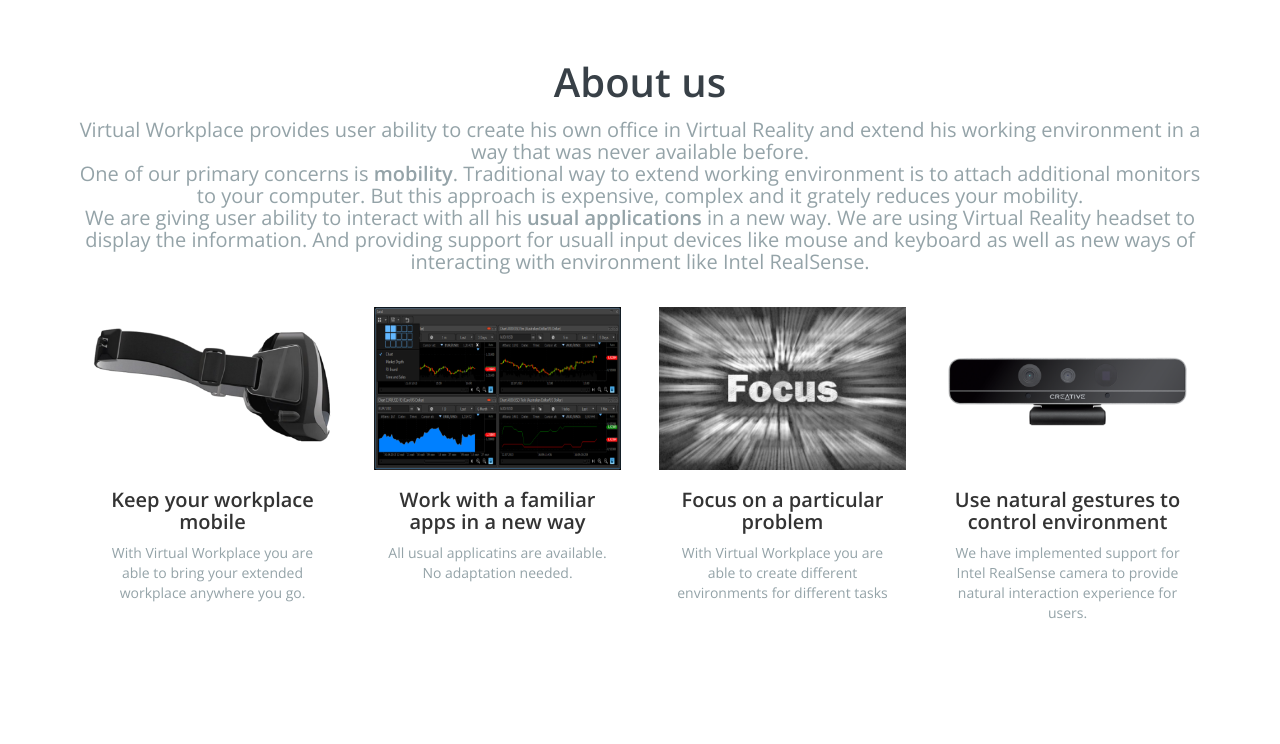
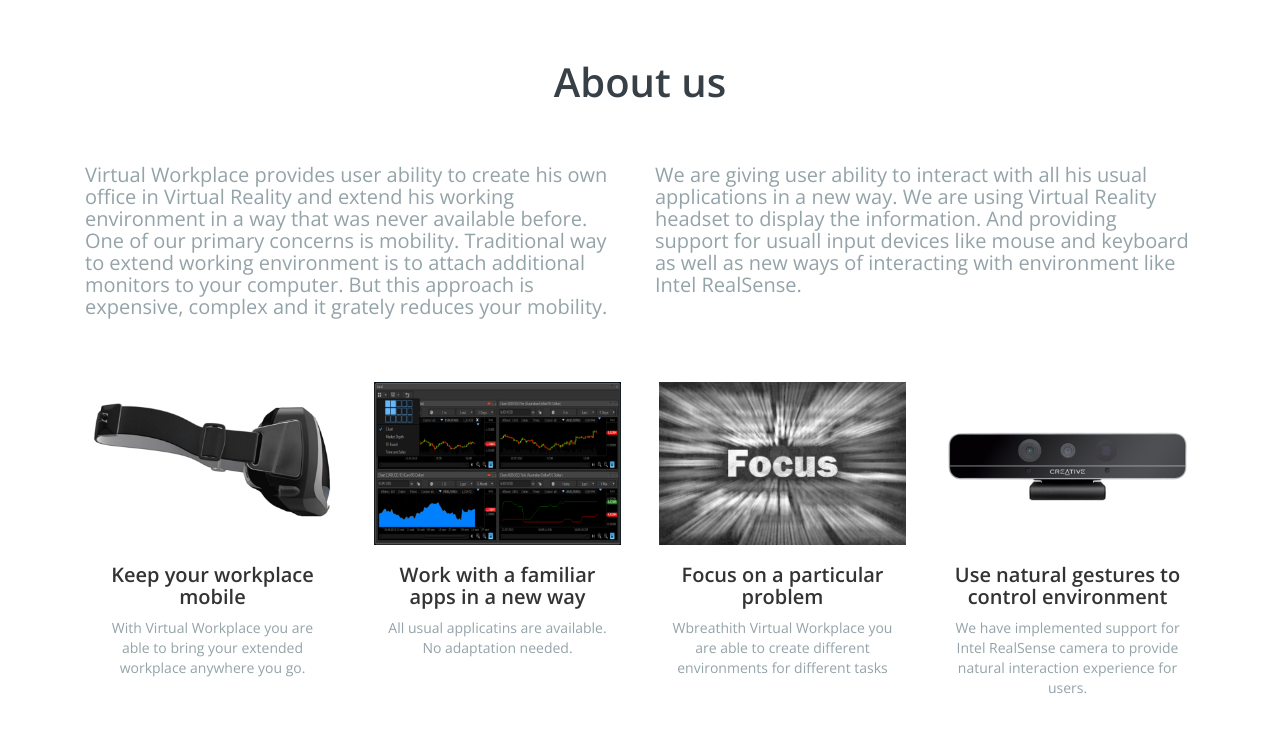
Before and after one commit to Stvad/stvad.github.io, a plain HTML site: page index.html in a window 1280 px wide. Shown: the part 1474-2218 px from the top of the page. Drawn offline with nearby package versions, Linux system fonts and the light colour scheme.

Commit message:
text style update

```diff
--- a/index.html
+++ b/index.html
@@ -75,15 +75,26 @@
 
 		<div class="section-title">
 			<h2>About us</h2>
-			<h4>Virtual Workplace provides user ability to create his own office in Virtual Reality and
-				extend his working environment in a way that was never available before. </br>
-				One of our primary concerns is <strong>mobility</strong>. Traditional way to extend working
-				environment is to attach additional monitors to your computer. But this approach is
-				expensive, complex and it grately reduces your mobility. </br>
-				We are giving user ability to interact with all his <strong>usual applications</strong> in a new way.
-				We are using Virtual Reality headset to display the information. And providing support
-				for usuall input devices like mouse and keyboard as well as new ways of interacting with
-				environment like Intel RealSense.  </h4>
+			<div class="row breath">
+				<div class="col-md-6">
+					<h4><p class="text-left">Virtual Workplace provides user ability to create his own office in Virtual Reality and
+						extend his working environment in a way that was never available before. </br>
+						One of our primary concerns is mobility. Traditional way to extend working
+						environment is to attach additional monitors to your computer. But this approach is
+						expensive, complex and it grately reduces your mobility. </br>
+					</p></h4>
+				</div>
+
+				<div class="col-md-6">
+					<h4><p class="text-left">We are giving user ability to interact with all his usual applications in a new way.
+						We are using Virtual Reality headset to display the information. And providing support
+						for usuall input devices like mouse and keyboard as well as new ways of interacting with
+						environment like Intel RealSense.
+					</p></h4>
+				</div>
+
+
+			</div>
 		</div>
 
 		<section class="row features">
@@ -112,7 +123,7 @@
 					<img src="images/focus.jpg" alt="analytics-icon">
 					<div class="caption">
 						<h3>Focus on a particular problem</h3>
-						<p>With Virtual Workplace you are able to create different environments for different tasks</p>
+						<p>Wbreathith Virtual Workplace you are able to create different environments for different tasks</p>
 					</div>
 				</div><! --/thumbnail -->
 			</div><! --/col-sm-6-->
```
